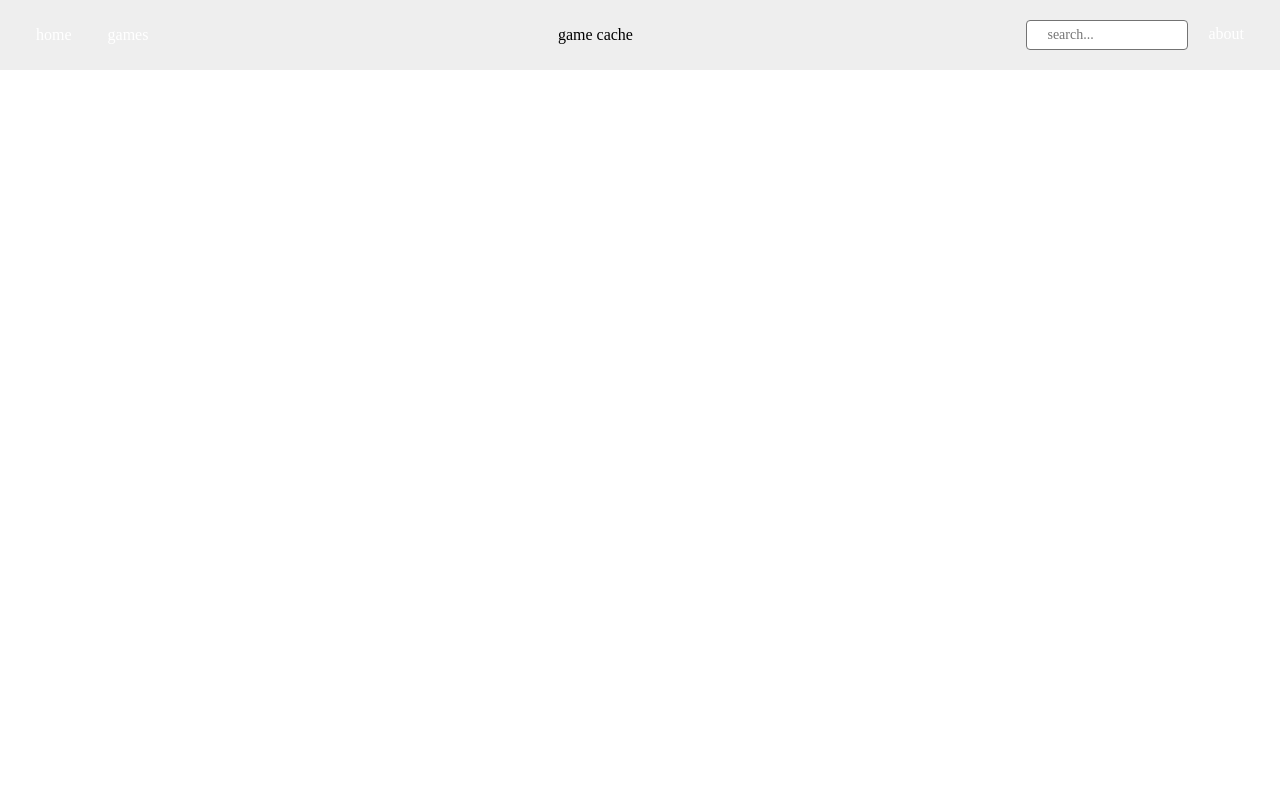
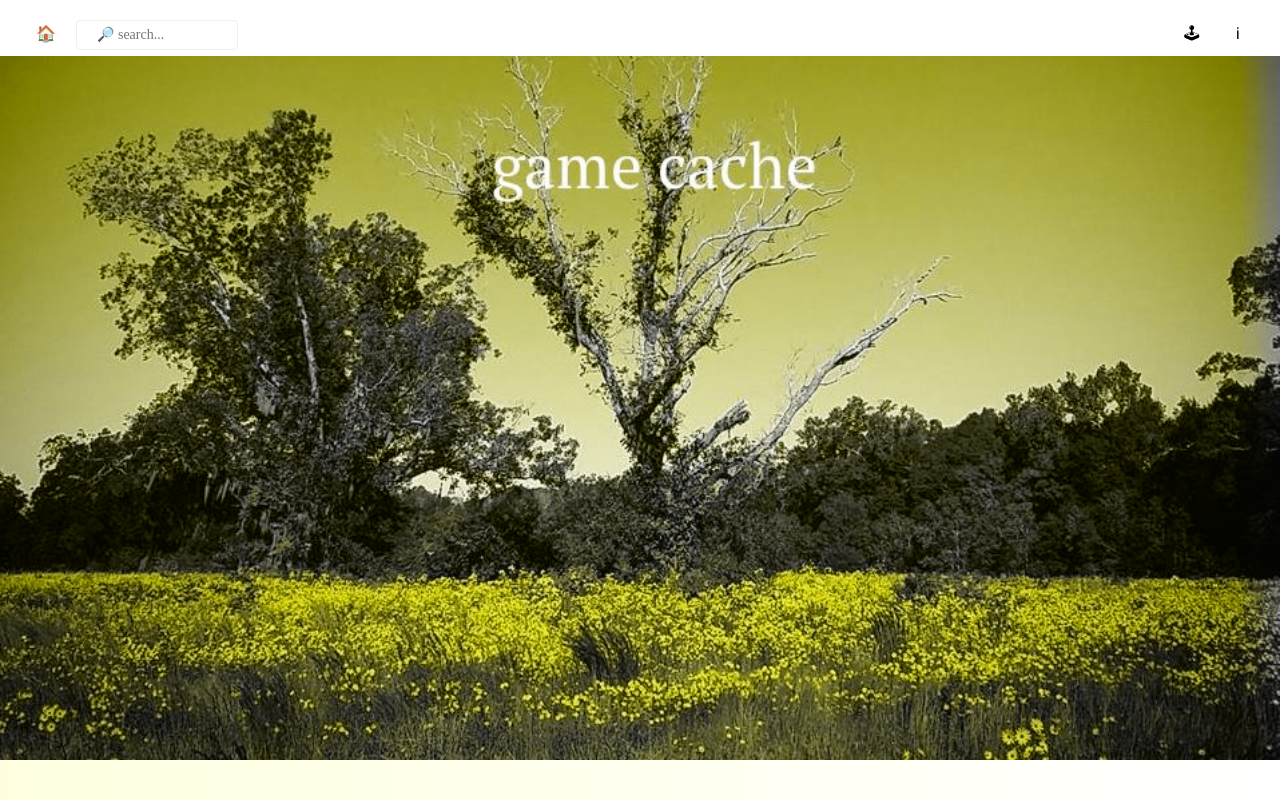
Before and after one commit to TerryTsai/yatbd, a plain HTML site: page assets/index.html in a window 1280 px wide. Drawn offline with Linux system fonts and the light colour scheme.

Commit message:
icons in navbar and hue to overlay linear gradient on an image for backgoround (just playing around feel free to change)

```diff
--- a/assets/application.css
+++ b/assets/application.css
@@ -2,12 +2,22 @@
   margin: 0;
   font-family: serif;
 }
+
+body {
+  background:
+              linear-gradient(to right, lightyellow, white),
+              url('img/field.jpg') no-repeat;
+  background-blend-mode: hue;
+  background-size: cover;
+}
+
 .bar {
   display: flex;
   flex-flow: row wrap;
-  justify-content: space-between;;
+  justify-content: space-between;
   align-items: center;
-  background: #eee;
+  background: white;
+  height: 2vh;
   padding: 20px;
 }
 
@@ -26,13 +36,13 @@
 .bar a {
   text-decoration: none;
   padding: 1em;
-  color: white;
+  color: black;
 }
 
 .bar a:hover {
   width: 20em;
   height: 20em;
-  background: #737373;
+  background: #eee;
   border-radius: 25em;
 }
 
@@ -45,7 +55,7 @@
 
 input[type=text] {
     width: 130px;
-    border: 1px solid #737373;
+    border: 1px solid #eee;
     border-radius: 4px;
     font-size: 14px;
     background-color: white;
--- a/assets/navbar.html
+++ b/assets/navbar.html
@@ -1,13 +1,14 @@
 <div class="bar">
     <div class="iconsleft">
-        <a href="/">home</a>
-        <a href="/games">games</a>
+        <a href="/">&#x1F3E0</a>
+        <input type="text" name="search" placeholder="&#x1F50E search...">
+
     </div>
-    <div class="title">
+    <!-- <div class="title">
         game cache
-    </div>
+    </div> -->
     <div class="iconsright">
-        <input type="text" name="search" placeholder="search...">
-        <a href="/about">about</a>
+        <a href="/games">&#x1F579</a>
+        <a href="/about">&#x2139 &#xFE0F</a>
     </div>
 </div>
```
Also changed, not shown: assets/img/beach.jpg (added), assets/img/field.jpg (added), assets/img/olympic_park.jpg (added).
